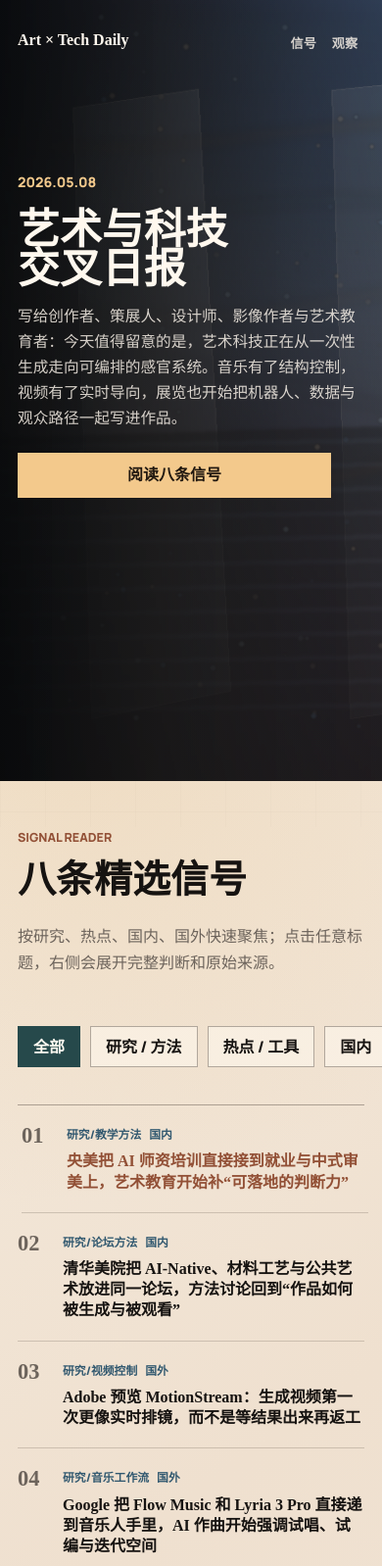
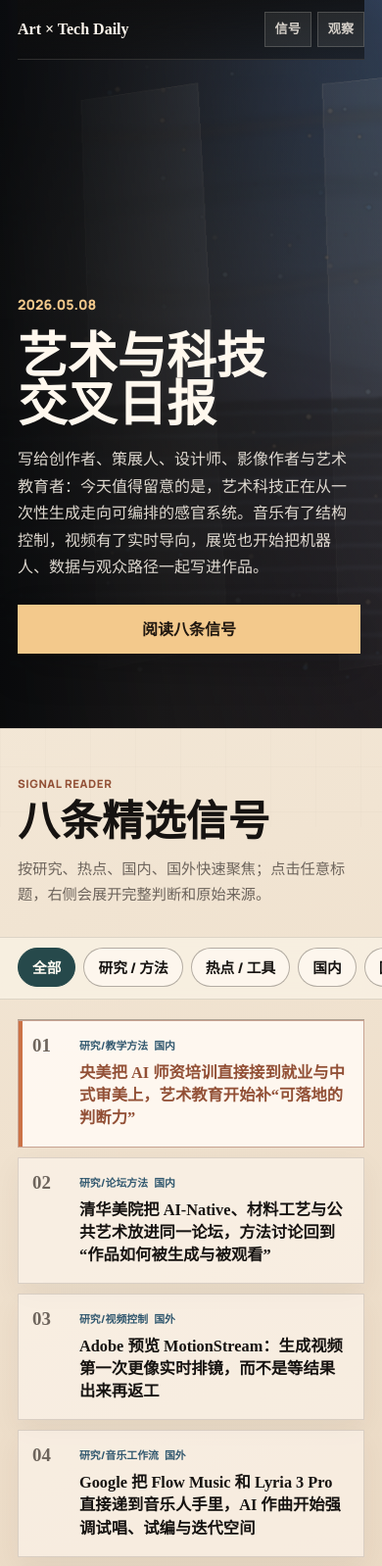
Before and after one commit to wizardAEI/ai-art-explore, a website built with Vite: page index.html in a window 390 px wide. Shown: the top 1598 px of the page at 98% size. Built offline with nearby package versions, Linux system fonts and the light colour scheme.

Commit message:
Improve mobile daily page experience

```diff
--- a/index.html
+++ b/index.html
@@ -25,7 +25,7 @@
       <section class="hero__content" aria-labelledby="hero-title">
         <div class="hero__main">
           <p class="hero__date">2026.05.08</p>
-          <h1 id="hero-title">艺术与科技交叉日报</h1>
+          <h1 id="hero-title"><span class="hero-title__line">艺术与科技</span><span class="hero-title__line">交叉日报</span></h1>
           <p class="hero__lead">
             写给创作者、策展人、设计师、影像作者与艺术教育者：今天值得留意的是，艺术科技正在从一次性生成走向可编排的感官系统。音乐有了结构控制，视频有了实时导向，展览也开始把机器人、数据与观众路径一起写进作品。
           </p>
@@ -47,11 +47,11 @@
         </div>
 
         <div class="filterbar" aria-label="筛选信号">
-          <button class="filterbar__button is-active" type="button" data-filter="all">全部</button>
-          <button class="filterbar__button" type="button" data-filter="research">研究 / 方法</button>
-          <button class="filterbar__button" type="button" data-filter="trend">热点 / 工具</button>
-          <button class="filterbar__button" type="button" data-filter="cn">国内</button>
-          <button class="filterbar__button" type="button" data-filter="global">国外</button>
+          <button class="filterbar__button is-active" type="button" data-filter="all" aria-pressed="true">全部</button>
+          <button class="filterbar__button" type="button" data-filter="research" aria-pressed="false">研究 / 方法</button>
+          <button class="filterbar__button" type="button" data-filter="trend" aria-pressed="false">热点 / 工具</button>
+          <button class="filterbar__button" type="button" data-filter="cn" aria-pressed="false">国内</button>
+          <button class="filterbar__button" type="button" data-filter="global" aria-pressed="false">国外</button>
         </div>
 
         <div class="signal-reader">
--- a/src/main.js
+++ b/src/main.js
@@ -119,6 +119,8 @@ const filterButtons = [...document.querySelectorAll(".filterbar__button")];
 const signalList = document.querySelector("#signalList");
 const signalDetail = document.querySelector("#signalDetail");
 const revealTargets = [...document.querySelectorAll(".reveal")];
+const mobileSignalQuery = window.matchMedia("(max-width: 680px)");
+const reducedMotionQuery = window.matchMedia("(prefers-reduced-motion: reduce)");
 
 let activeFilter = "all";
 let activeSignalId = signals[0].id;
@@ -137,7 +139,7 @@ function renderList() {
   signalList.innerHTML = visibleSignals
     .map(
       (signal, index) => `
-        <button class="signal-item${signal.id === activeSignalId ? " is-active" : ""}" type="button" data-signal-id="${signal.id}">
+        <button class="signal-item${signal.id === activeSignalId ? " is-active" : ""}" type="button" data-signal-id="${signal.id}"${signal.id === activeSignalId ? ' aria-current="true"' : ""}>
           <span class="signal-item__number">${String(index + 1).padStart(2, "0")}</span>
           <span class="signal-item__body">
             <span class="signal-item__labels">${renderLabels(signal)}</span>
@@ -153,6 +155,13 @@ function renderList() {
       activeSignalId = button.dataset.signalId;
       renderList();
       renderDetail();
+
+      if (mobileSignalQuery.matches) {
+        signalDetail.scrollIntoView({
+          behavior: reducedMotionQuery.matches ? "auto" : "smooth",
+          block: "start",
+        });
+      }
     });
   });
 }
@@ -192,9 +201,11 @@ filterButtons.forEach((button) => {
       activeSignalId = firstMatch.id;
     }
 
-    filterButtons.forEach((item) =>
-      item.classList.toggle("is-active", item === button),
-    );
+    filterButtons.forEach((item) => {
+      const isActive = item === button;
+      item.classList.toggle("is-active", isActive);
+      item.setAttribute("aria-pressed", String(isActive));
+    });
     renderList();
     renderDetail();
   });
--- a/src/styles.css
+++ b/src/styles.css
@@ -167,6 +167,10 @@ h1 {
   letter-spacing: 0;
   text-wrap: balance;
   animation: titleArrive 800ms cubic-bezier(0.2, 0.75, 0.2, 1) both;
+}
+
+.hero-title__line {
+  display: inline;
 }
 
 .hero__lead {
@@ -545,75 +549,250 @@ h2 {
 }
 
 @media (max-width: 680px) {
+  :root {
+    --gutter: 18px;
+  }
+
+  html {
+    scroll-padding-top: 82px;
+  }
+
+  body {
+    background:
+      radial-gradient(circle at 0% 6%, rgba(223, 177, 109, 0.22), transparent 18rem),
+      linear-gradient(160deg, #f8f0e2 0%, #ead8c2 48%, #f5eee4 100%);
+  }
+
   .hero {
-    min-height: 94svh;
+    min-height: 88svh;
+    border-bottom: 1px solid rgba(22, 19, 17, 0.12);
   }
 
   .topbar {
-    align-items: flex-start;
+    position: fixed;
+    top: env(safe-area-inset-top, 0);
+    left: var(--gutter);
+    right: var(--gutter);
+    width: auto;
+    align-items: center;
+    padding: 12px 0;
+    border-bottom: 1px solid rgba(255, 248, 238, 0.14);
+    background: linear-gradient(180deg, rgba(14, 14, 14, 0.82), rgba(14, 14, 14, 0.5));
+    backdrop-filter: blur(16px);
   }
 
   .topbar__links {
     justify-content: flex-end;
-    flex-wrap: wrap;
-    gap: 2px;
+    gap: 6px;
   }
 
   .topbar__links a {
-    padding: 6px 7px;
+    min-height: 34px;
+    padding: 6px 10px;
+    border: 1px solid rgba(255, 248, 238, 0.18);
+    background: rgba(255, 248, 238, 0.08);
     font-size: 0.82rem;
   }
 
   .hero__content {
-    min-height: calc(94svh - 86px);
-    align-items: start;
-    gap: 28px;
-    padding: 10vh 0 8vh;
+    min-height: 88svh;
+    align-items: end;
+    padding: calc(72px + env(safe-area-inset-top, 0px)) 0 9vh;
   }
 
   h1 {
-    font-size: clamp(2.65rem, 11vw, 3.65rem);
-    line-height: 0.92;
+    max-width: 360px;
+    font-size: clamp(3.05rem, 13vw, 3.35rem);
+    line-height: 0.96;
+  }
+
+  .hero-title__line {
+    display: block;
   }
 
   .hero__lead {
-    margin-top: 16px;
-    font-size: 0.98rem;
-  }
-
-  .hero__actions {
-    margin-top: 22px;
-  }
-
-  h2 {
-    font-size: clamp(2rem, 10vw, 3.25rem);
+    max-width: 350px;
+    margin-top: 18px;
+    color: rgba(255, 248, 238, 0.86);
+    font-size: 1rem;
+    line-height: 1.72;
   }
 
   .hero__actions {
     display: grid;
     grid-template-columns: 1fr;
-    max-width: 320px;
+    max-width: none;
+    margin-top: 24px;
+  }
+
+  .button {
+    min-height: 50px;
+    box-shadow: 0 16px 36px rgba(0, 0, 0, 0.22);
+  }
+
+  .section {
+    padding: 58px 0;
+  }
+
+  .signals {
+    padding-top: 46px;
+  }
+
+  .section__intro {
+    margin-bottom: 24px;
+  }
+
+  .section__intro--split {
+    gap: 14px;
+  }
+
+  .section__intro--split > p {
+    font-size: 0.95rem;
+    line-height: 1.7;
+  }
+
+  .section__kicker {
+    margin-bottom: 8px;
+    font-size: 0.72rem;
+    letter-spacing: 0.05em;
+  }
+
+  h2 {
+    font-size: clamp(2.35rem, 11vw, 3.25rem);
+    line-height: 1.02;
   }
 
   .filterbar {
+    position: sticky;
+    top: calc(58px + env(safe-area-inset-top, 0px));
+    z-index: 4;
+    gap: 8px;
     margin-right: calc(var(--gutter) * -1);
+    margin-left: calc(var(--gutter) * -1);
+    margin-bottom: 20px;
+    padding: 10px var(--gutter) 12px;
+    border-block: 1px solid rgba(61, 52, 44, 0.14);
+    background: rgba(248, 240, 226, 0.9);
+    backdrop-filter: blur(14px);
     padding-right: var(--gutter);
+    scrollbar-width: none;
+  }
+
+  .filterbar::-webkit-scrollbar {
+    display: none;
+  }
+
+  .filterbar__button {
+    min-height: 40px;
+    padding: 0 14px;
+    border-radius: 999px;
+    background: rgba(255, 249, 242, 0.7);
+    font-size: 0.92rem;
   }
 
   .signal-item {
-    grid-template-columns: 34px minmax(0, 1fr);
-    gap: 12px;
+    grid-template-columns: 38px minmax(0, 1fr);
+    gap: 10px;
+    margin-bottom: 10px;
+    padding: 16px 14px 17px;
+    border: 1px solid rgba(61, 52, 44, 0.16);
+    background: rgba(255, 249, 242, 0.58);
+    box-shadow: 0 10px 28px rgba(61, 52, 44, 0.06);
+  }
+
+  .signal-item:hover,
+  .signal-item:focus-visible,
+  .signal-item.is-active {
+    transform: none;
+  }
+
+  .signal-item.is-active {
+    border-color: rgba(146, 80, 54, 0.5);
+    background: rgba(255, 249, 242, 0.92);
+    box-shadow: inset 4px 0 0 var(--ember);
+  }
+
+  .signal-item__number {
+    font-size: 1.18rem;
+  }
+
+  .signal-item__labels {
+    gap: 6px;
+  }
+
+  .signal-item__labels span {
+    font-size: 0.68rem;
+  }
+
+  .signal-item__title {
+    font-size: 1.02rem;
+    line-height: 1.42;
   }
 
   .signal-detail {
-    padding: 24px;
+    scroll-margin-top: 118px;
+    padding: 22px 18px 24px;
+    border-color: rgba(61, 52, 44, 0.22);
+    background: rgba(255, 249, 242, 0.84);
+    box-shadow: 0 18px 42px rgba(61, 52, 44, 0.1);
+  }
+
+  .signal-detail h3 {
+    margin-top: 14px;
+    font-size: clamp(1.7rem, 8vw, 2.35rem);
+    line-height: 1.12;
+  }
+
+  .signal-detail__summary {
+    margin-top: 20px;
+    font-size: 1rem;
+    line-height: 1.75;
+  }
+
+  .signal-detail__note {
+    margin-top: 16px;
+    padding-left: 14px;
+    border-left: 3px solid var(--ember);
+    font-size: 1.08rem;
+    line-height: 1.56;
   }
 
   .signal-detail__meta {
     grid-template-columns: 1fr;
+    gap: 10px;
+    margin-top: 26px;
+    padding-top: 18px;
+  }
+
+  .signal-detail__meta dd {
+    margin-top: 4px;
+  }
+
+  .source-link {
+    width: 100%;
+    min-height: 50px;
+    margin-top: 24px;
+  }
+
+  .editorial {
+    padding-top: 42px;
+  }
+
+  .editorial-flow {
+    gap: 12px;
+    padding-top: 18px;
+  }
+
+  .editorial-flow p {
+    padding: 16px 0 0;
+    border-top: 1px solid var(--line);
+    font-size: 0.98rem;
+    line-height: 1.72;
   }
 
   .footer {
     flex-direction: column;
+    gap: 8px;
+    padding: 28px 0 40px;
   }
 }
```
